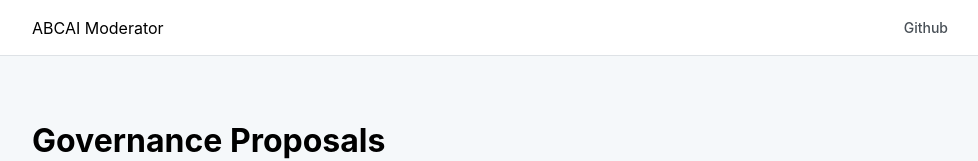
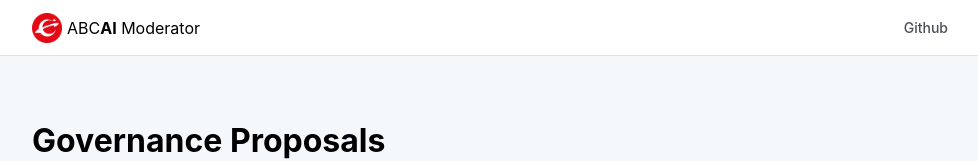
Before and after one commit to ABCai-moderator/app, a Next.js app: page / in a window 1280 px wide. Shown: the top 161 px of the page, without its empty margins (144-1122 px from the left). Built offline with nearby package versions, Linux system fonts and the light colour scheme; no server answers.

Commit message:
Adding icon

```diff
--- a/app/navbar.tsx
+++ b/app/navbar.tsx
@@ -1,11 +1,13 @@
 "use client";
 
-import { Group, Container } from "@mantine/core";
+import { Group, Container, Text } from "@mantine/core";
 import classes from "./Navbar.module.css";
 
 const links = [
   { link: "https://github.com/Vvaradinov/ABCAI-moderator", label: "Github" },
 ];
+
+import Image from "next/image";
 
 export default function Navbar() {
   const items = links.map((link) => {
@@ -20,7 +22,13 @@ export default function Navbar() {
     <header className={classes.header}>
       <Container size="md">
         <div className={classes.inner}>
-          ABCAI Moderator
+          <Group gap={5} visibleFrom="sm">
+            <Image src="/icon-s.png" alt="" width={30} height={30} />
+            <Text size="md">
+              ABC<strong>AI</strong> Moderator
+            </Text>
+          </Group>
+
           <Group gap={5} visibleFrom="sm">
             {items}
           </Group>
```
Also changed, not shown: public/icon-s.png (added).
